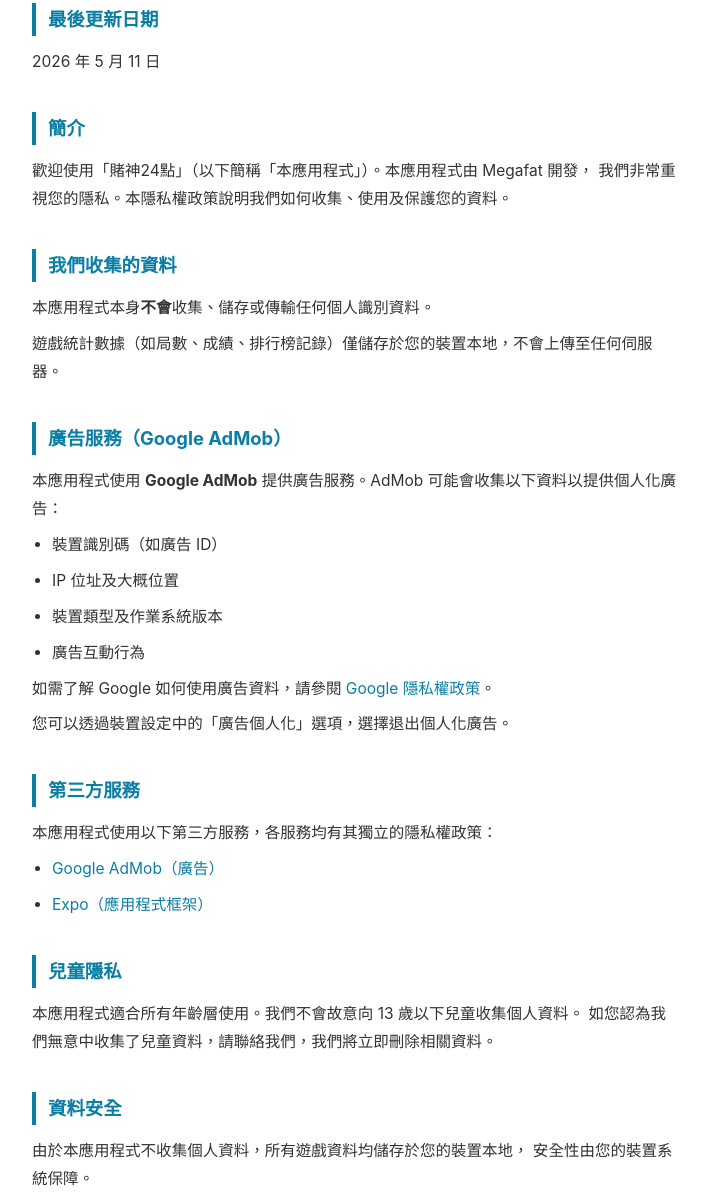
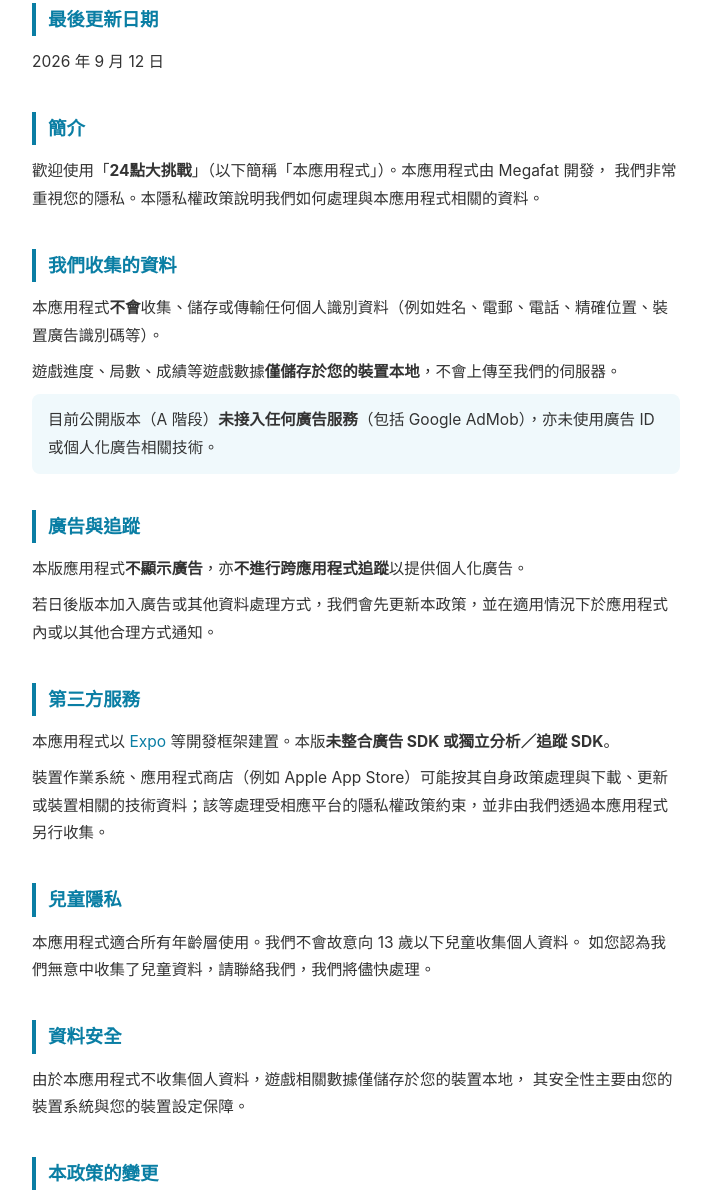
Before and after one commit to megafatfat/privacy-policy, a plain HTML site: page index.html in a window 1280 px wide. Shown: the part 250-1446 px from the top of the page, without its empty margins (284-991 px from the left). Drawn offline with Linux system fonts and the light colour scheme.

Commit message:
Update privacy policy for 24點大挑戰 Phase A (no ads)
Rename display name, remove AdMob collection claims, clarify local-only game data, update date to 2026-09-12.

```diff
--- a/index.html
+++ b/index.html
@@ -3,7 +3,7 @@
 <head>
   <meta charset="UTF-8" />
   <meta name="viewport" content="width=device-width, initial-scale=1.0" />
-  <title>隱私權政策 — 賭神24點</title>
+  <title>隱私權政策 — 24點大挑戰</title>
   <style>
     * { box-sizing: border-box; margin: 0; padding: 0; }
     body {
@@ -44,6 +44,12 @@
       padding: 28px 32px;
       box-shadow: 0 2px 12px rgba(0,0,0,0.07);
     }
+    .note {
+      background: #f0f9fc;
+      border-radius: 8px;
+      padding: 12px 16px;
+      margin-top: 8px;
+    }
     footer {
       text-align: center;
       font-size: 0.85rem;
@@ -56,7 +62,7 @@
 <body>
 
 <header>
-  <h1>🃏 賭神24點</h1>
+  <h1>24點大挑戰</h1>
   <p>隱私權政策 &nbsp;|&nbsp; Privacy Policy</p>
 </header>
 
@@ -65,65 +71,49 @@
 
     <section>
       <h2>最後更新日期</h2>
-      <p>2026 年 5 月 11 日</p>
+      <p>2026 年 9 月 12 日</p>
     </section>
 
     <section>
       <h2>簡介</h2>
       <p>
-        歡迎使用「賭神24點」（以下簡稱「本應用程式」）。本應用程式由 Megafat 開發，
-        我們非常重視您的隱私。本隱私權政策說明我們如何收集、使用及保護您的資料。
+        歡迎使用「<strong>24點大挑戰</strong>」（以下簡稱「本應用程式」）。本應用程式由 Megafat 開發，
+        我們非常重視您的隱私。本隱私權政策說明我們如何處理與本應用程式相關的資料。
       </p>
     </section>
 
     <section>
       <h2>我們收集的資料</h2>
-      <p>本應用程式本身<strong>不會</strong>收集、儲存或傳輸任何個人識別資料。</p>
-      <p>遊戲統計數據（如局數、成績、排行榜記錄）僅儲存於您的裝置本地，不會上傳至任何伺服器。</p>
+      <p>本應用程式<strong>不會</strong>收集、儲存或傳輸任何個人識別資料（例如姓名、電郵、電話、精確位置、裝置廣告識別碼等）。</p>
+      <p>遊戲進度、局數、成績等遊戲數據<strong>僅儲存於您的裝置本地</strong>，不會上傳至我們的伺服器。</p>
+      <p class="note">目前公開版本（A 階段）<strong>未接入任何廣告服務</strong>（包括 Google AdMob），亦未使用廣告 ID 或個人化廣告相關技術。</p>
     </section>
 
     <section>
-      <h2>廣告服務（Google AdMob）</h2>
-      <p>
-        本應用程式使用 <strong>Google AdMob</strong> 提供廣告服務。AdMob 可能會收集以下資料以提供個人化廣告：
-      </p>
-      <ul>
-        <li>裝置識別碼（如廣告 ID）</li>
-        <li>IP 位址及大概位置</li>
-        <li>裝置類型及作業系統版本</li>
-        <li>廣告互動行為</li>
-      </ul>
-      <p>
-        如需了解 Google 如何使用廣告資料，請參閱
-        <a href="https://policies.google.com/privacy" target="_blank">Google 隱私權政策</a>。
-      </p>
-      <p>
-        您可以透過裝置設定中的「廣告個人化」選項，選擇退出個人化廣告。
-      </p>
+      <h2>廣告與追蹤</h2>
+      <p>本版應用程式<strong>不顯示廣告</strong>，亦<strong>不進行跨應用程式追蹤</strong>以提供個人化廣告。</p>
+      <p>若日後版本加入廣告或其他資料處理方式，我們會先更新本政策，並在適用情況下於應用程式內或以其他合理方式通知。</p>
     </section>
 
     <section>
       <h2>第三方服務</h2>
-      <p>本應用程式使用以下第三方服務，各服務均有其獨立的隱私權政策：</p>
-      <ul>
-        <li><a href="https://policies.google.com/privacy" target="_blank">Google AdMob（廣告）</a></li>
-        <li><a href="https://expo.dev/privacy" target="_blank">Expo（應用程式框架）</a></li>
-      </ul>
+      <p>本應用程式以 <a href="https://expo.dev/privacy" target="_blank" rel="noopener">Expo</a> 等開發框架建置。本版<strong>未整合廣告 SDK 或獨立分析／追蹤 SDK</strong>。</p>
+      <p>裝置作業系統、應用程式商店（例如 Apple App Store）可能按其自身政策處理與下載、更新或裝置相關的技術資料；該等處理受相應平台的隱私權政策約束，並非由我們透過本應用程式另行收集。</p>
     </section>
 
     <section>
       <h2>兒童隱私</h2>
       <p>
         本應用程式適合所有年齡層使用。我們不會故意向 13 歲以下兒童收集個人資料。
-        如您認為我們無意中收集了兒童資料，請聯絡我們，我們將立即刪除相關資料。
+        如您認為我們無意中收集了兒童資料，請聯絡我們，我們將儘快處理。
       </p>
     </section>
 
     <section>
       <h2>資料安全</h2>
       <p>
-        由於本應用程式不收集個人資料，所有遊戲資料均儲存於您的裝置本地，
-        安全性由您的裝置系統保障。
+        由於本應用程式不收集個人資料，遊戲相關數據僅儲存於您的裝置本地，
+        其安全性主要由您的裝置系統與您的裝置設定保障。
       </p>
     </section>
 
@@ -141,6 +131,21 @@
       <p>📧 <a href="mailto:megafat.meta@gmail.com">megafat.meta@gmail.com</a></p>
     </section>
 
+    <section>
+      <h2>Privacy Policy (English summary)</h2>
+      <p><strong>App name:</strong> 24點大挑戰 (24 Point Challenge).</p>
+      <p><strong>Last updated:</strong> 12 September 2026.</p>
+      <p>
+        This version of the app does <strong>not</strong> collect personal information.
+        Game progress and scores are stored <strong>only on your device</strong> and are not uploaded to our servers.
+        This release does <strong>not</strong> show ads and does not use AdMob, advertising IDs, or personalized advertising.
+      </p>
+      <p>
+        The app is built with Expo. App stores and device platforms may process technical data under their own policies.
+        Contact: <a href="mailto:megafat.meta@gmail.com">megafat.meta@gmail.com</a>.
+      </p>
+    </section>
+
   </div>
 </main>
 
```
